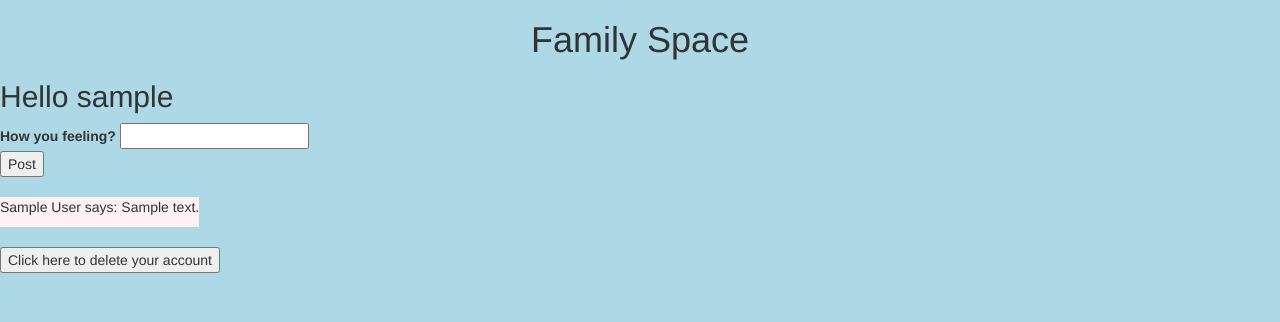
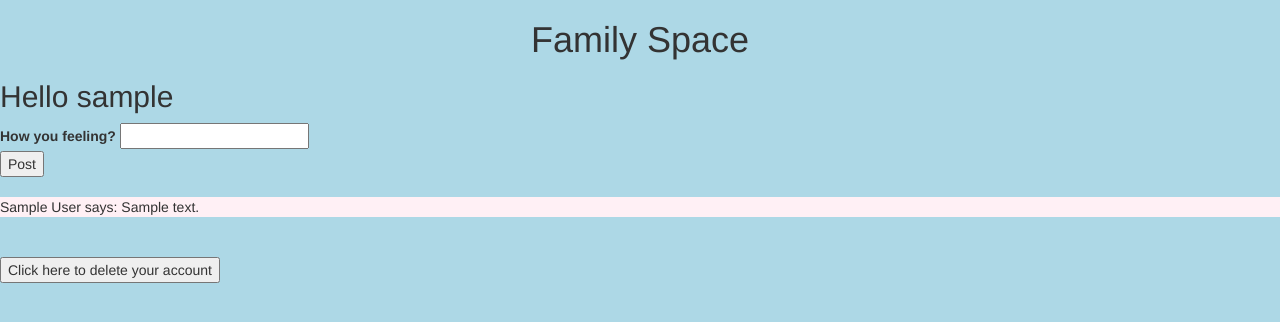
Before and after one commit to ykyasin/Family-Space, a Flask app: a page that uses application/templates/index.html in a window 1280 px wide. Shown: the top 322 px of the page. Run offline with Flask 2, Linux system fonts and the light colour scheme; tables that the repository leaves empty hold one stand-in row (values such as "Sample post"); some libraries are stand-ins or nearby versions.

Commit message:
Some css

```diff
--- a/application/templates/index.html
+++ b/application/templates/index.html
@@ -8,10 +8,10 @@
             {{postform.submit}}
         </form>
     <br>
-    <div class="hmm" style="background-color:lavenderblush;">
+    <div style="background-color:lavenderblush;">
     <form action="" method="POST" style="margin: 0; padding: 0;">
     {% for post in posts %}
-        <p> {{users[posts.index(post)]}} says: {{post}} </p>
+        <p class="hmm"> {{users[posts.index(post)]}} says: {{post}} </p>
         {% if users[posts.index(post)] == user %}
                 {{postform.post(value=posts_id[posts.index(post)])}}
                 {{postform.submit2}}
```
